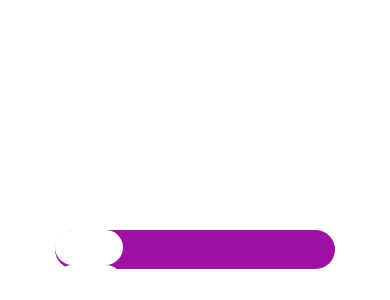
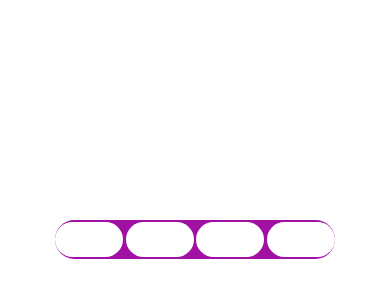
Before and after one commit to georgeussher/PyngLandingPage, a React Native app: screen / in a window 390 px wide. Shown: the part 575-875 px from the top of the page. After the commit the page ends 844 px from the top, so only its background shows below. Built offline with nearby package versions, Linux system fonts and the light colour scheme.

Commit message:
components located to navbar

```diff
--- a/components/navbar.js
+++ b/components/navbar.js
@@ -2,8 +2,8 @@ import * as React from "react"
 import { StyleSheet, View, Text} from "react-native";
 import Group from '../components/group';
 import Send from '../components/send';
-// import Receive from '../components/receive';
-// import Wallet from '../components/wallet';
+import Receive from '../components/receive';
+import Wallet from '../components/wallet';
 
 
 export default function NavbarContainer(){
@@ -12,18 +12,17 @@ export default function NavbarContainer(){
         <View style={styles.NavbarContainer}>
             <Group/>
             <Send/>
-            {/* <Receive/>
-            <Wallet/> */}
+            <Receive/>
+            <Wallet/>
         </View>
     )
 }
 // why does adding flex box stretch the navbar??
 const styles = StyleSheet.create({
     NavbarContainer: {
-    //   flex: 1,
-    //   flexDirection: 'row',
-    //   justifyContent: "space-between",
-    //   alignItems: "center",
+      flexDirection: 'row',
+      justifyContent: "space-between",
+      alignItems: "center",
       width: 280,
       height: 39,
       elevation: 8,
@@ -32,6 +31,6 @@ const styles = StyleSheet.create({
       borderRadius: 20,
       paddingVertical: 0,
       paddingHorizontal: 0,
-      marginVertical: 0,
+      marginVertical: 10,
     },
   });
--- a/components/receive.js
+++ b/components/receive.js
@@ -3,7 +3,7 @@ import { StyleSheet,Text, View, Pressable} from "react-native";
 
 export default function receive(){
     return (
-        <Pressable>
+        <Pressable style={styles.ReceiveButton}>
             <Text></Text>
         </Pressable>
     )
@@ -11,14 +11,14 @@ export default function receive(){
 
 const styles = StyleSheet.create({
     ReceiveButton: {
-      width: 280,
-      height: 39,
-      elevation: 8,
-      backgroundColor: "#FFF",
-      color: "#A010A3",
-      borderRadius: 20,
-      paddingVertical: 10,
-      paddingHorizontal: 50,
-      marginVertical: 8,
+        width: 68,
+        height: 35,
+        elevation: 8,
+        backgroundColor: "#FFF",
+        color: "#A010A3",
+        borderRadius: 22,
+      //   paddingVertical: 10,
+      //   paddingHorizontal: 50,
+        marginVertical: 0,
     },
   });
--- a/components/wallet.js
+++ b/components/wallet.js
@@ -3,7 +3,7 @@ import { StyleSheet,Text, View, Pressable} from "react-native";
 
 export default function wallet(){
     return (
-        <Pressable>
+        <Pressable style={styles.WalletButton}>
             <Text></Text>
         </Pressable>
     )
@@ -11,14 +11,14 @@ export default function wallet(){
 
 const styles = StyleSheet.create({
     WalletButton: {
-      width: 280,
-      height: 39,
-      elevation: 8,
-      backgroundColor: "#FFF",
-      color: "#A010A3",
-      borderRadius: 20,
-      paddingVertical: 10,
-      paddingHorizontal: 50,
-      marginVertical: 8,
+        width: 68,
+        height: 35,
+        elevation: 8,
+        backgroundColor: "#FFF",
+        color: "#A010A3",
+        borderRadius: 22,
+      //   paddingVertical: 10,
+      //   paddingHorizontal: 50,
+        marginVertical: 0,
     },
   });
```
